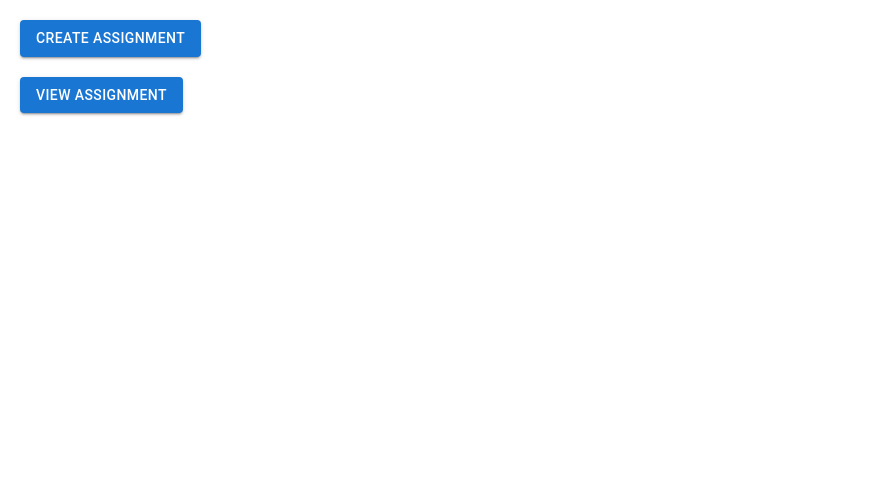
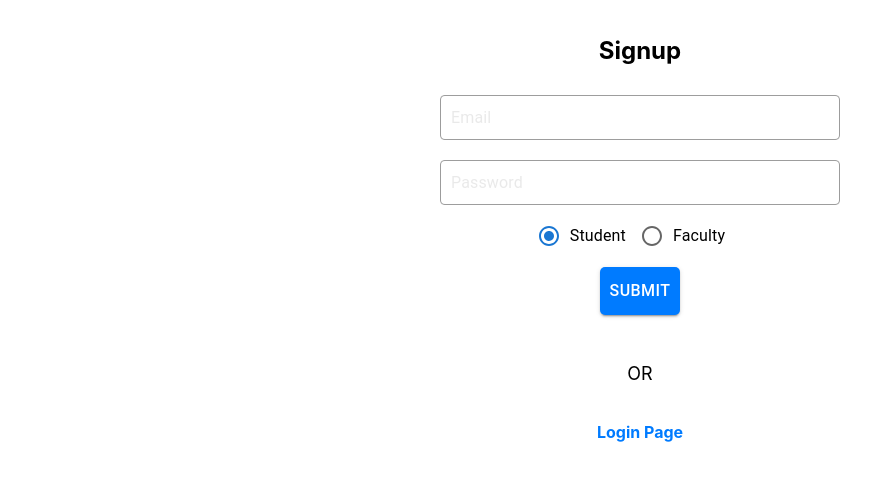
Before and after one commit to Pranav4399/CODIIS, a React (Create React App) app: page /signup in a window 1280 px wide. Shown: the top 480 px of the page, without its empty margins (0-884 px from the left). Built offline with nearby package versions, Linux system fonts and the light colour scheme.

Commit message:
Implemented login without protected routes

```diff
--- a/package.json
+++ b/package.json
@@ -13,12 +13,17 @@
     "bcrypt": "^5.1.0",
     "cors": "^2.8.5",
     "express": "^4.18.2",
+    "jsonwebtoken": "^9.0.1",
     "mongoose": "^7.4.1",
+    "nodemon": "^3.0.1",
     "react": "^18.2.0",
     "react-dom": "^18.2.0",
     "react-json-view-lite": "^0.9.7",
+    "react-router-dom": "^6.14.2",
     "react-scripts": "5.0.1",
+    "realm-web": "^2.0.0",
     "sass": "^1.64.1",
+    "universal-cookie": "^4.0.4",
     "web-vitals": "^2.1.4"
   },
   "scripts": {
--- a/src/App.js
+++ b/src/App.js
@@ -1,13 +1,27 @@
-import FacultyHome from './Faculty';
-import Login from './Login/Login';
-import StudentHome from './Student';
+// import './App.css'
+import { BrowserRouter as Router, Routes, Route } from "react-router-dom";
+import Login from "./pages/Login.page";
+import SignUp from "./pages/Signup.page";
+import Home from "./pages/Home.page";
+import { ProtectedRoute } from "./pages/ProtectedRoute";
 
 function App() {
   return (
     <div className="App">
-      {/* <Login /> */}
-      <FacultyHome />
-      {/* <StudentHome /> */}
+      <Router>
+        <Routes>
+          <Route path="/" element={<Login />} />
+          <Route path="/signup" element={<SignUp />} />
+          <Route
+            path="/home"
+            element={
+              // <ProtectedRoute>
+                <Home />
+              // </ProtectedRoute>
+            }
+          />
+        </Routes>
+      </Router>
     </div>
   );
 }
--- /dev/null
+++ b/src/Contexts/User.Context.js
@@ -0,0 +1,3 @@
+const AuthContext = createContext({
+    isLogged: false
+});
--- a/src/Faculty/createAssignment.js
+++ b/src/Faculty/createAssignment.js
@@ -36,6 +36,14 @@ export const CreateAssignment = () => {
       ...prev,
       assignmentName: e.target.value,
     }));
+  };
+
+  const handleDeleteQuestion = (index) => {
+    setDetails((prev) => {
+      const updatedQuestions = [...prev.questions];
+      updatedQuestions.splice(index, 1);
+      return { ...prev, questions: updatedQuestions };
+    });
   };
 
   const handleSave = () => {
@@ -80,6 +88,7 @@ export const CreateAssignment = () => {
         </Button>
       {details.questions.map((q, index) => (
         <div className="question-container" key={index}>
+          <Button variant="contained" onClick={() => handleDeleteQuestion(index)} className="delete-btn">Delete</Button>
           <TextField
             id="outlined-textarea"
             label="Question"
--- a/src/Faculty/faculty.scss
+++ b/src/Faculty/faculty.scss
@@ -11,7 +11,7 @@
         margin: 0 auto;
 
         .save-btn, .add-btn {
-          margin: 10px 0;
+          margin: 10px 10px 10px 0;
         }
 
         .question-container {
@@ -22,7 +22,7 @@
 
           .q-textbox {
             width: 100%;
-            margin-bottom: 10px;
+            margin: 10px 0;
           }
         }
       }
--- a/src/Login/Login.js
+++ /dev/null
@@ -1,47 +0,0 @@
-import React, { useState } from "react";
-import AuthService from "../Backend/AuthService";
-import "./Login.scss";
-
-const Login = () => {
-  const [username, setUsername] = useState("");
-  const [password, setPassword] = useState("");
-
-  const handleLogin = async (e) => {
-    e.preventDefault();
-
-    try {
-      const userData = { username, password };
-      const response = await AuthService.login(userData);
-      console.log(response); // You can handle the response here, e.g., redirect the user after successful login.
-    } catch (error) {
-      console.error("Login failed:", error);
-    }
-  };
-
-  return (
-    <div>
-      <h2 className="login-header">Login</h2>
-      <form onSubmit={handleLogin} className="login-form">
-        <label>
-          Username :
-          <input
-            type="text"
-            value={username}
-            onChange={(e) => setUsername(e.target.value)}
-          />
-        </label>
-        <label>
-          Password :
-          <input
-            type="password"
-            value={password}
-            onChange={(e) => setPassword(e.target.value)}
-          />
-        </label>
-        <button type="submit">Login</button>
-      </form>
-    </div>
-  );
-};
-
-export default Login;
--- a/src/Login/Login.scss
+++ /dev/null
@@ -1,18 +0,0 @@
-.login-header {
-    text-align: center;
-}
-
-.login-form {
-    display: flex;
-    flex-direction: column;
-    justify-content: center;
-    align-items: center;
-
-    label {
-        margin: 10px 0;
-    }
-
-    button {
-        width: 100px;
-    }
-}
--- /dev/null
+++ b/src/pages/Home.page.js
@@ -0,0 +1,27 @@
+import React from "react";
+import { useLocation, useNavigate } from "react-router-dom";
+import StudentHome from "../Student";
+import FacultyHome from "../Faculty";
+import { Button } from "@mui/material";
+import Cookies from "universal-cookie";
+
+function Home() {
+  const location = useLocation();
+  const navigate = useNavigate();
+  const cookies = new Cookies();
+
+  const handleLogout = () => {
+    cookies.remove("TOKEN", { path: "/" });
+    navigate('/');
+  }
+
+  return (
+    <div className="homepage">
+      <h1>Hello {location.state.id} and welcome to the home. Your role is {location.state.role}. Token is {location.state.token}</h1>
+      <Button variant="contained" onClick={handleLogout}>Logout</Button>
+      {location.state.role === "student" ? <StudentHome /> : <FacultyHome />}
+    </div>
+  );
+}
+
+export default Home;
--- /dev/null
+++ b/src/pages/Login.page.js
@@ -0,0 +1,70 @@
+import React, { useState } from "react";
+import axios from "axios";
+import { useNavigate, Link } from "react-router-dom";
+import "./Styles.scss"; // Import the SCSS file
+import { Button, TextField } from "@mui/material";
+import Cookies from "universal-cookie";
+
+function Login() {
+  const history = useNavigate();
+  const cookies = new Cookies();
+
+
+  const [email, setEmail] = useState("");
+  const [password, setPassword] = useState("");
+
+  async function submit(e) {
+    e.preventDefault();
+
+    try {
+      const res = await axios.post("http://localhost:8000/", {
+        email,
+        password,
+      });
+
+      if (res.data.status === "exist") {
+        cookies.set("TOKEN", res.data.token, {
+          path: "/",
+        });
+        history("/home", { state: { id: email, role: res.data.role, token: res.data.token } });
+      } else if (res.data.status === "notexist") {
+        alert("User has not signed up");
+      }
+    } catch (error) {
+      alert("Wrong details");
+      console.error(error);
+    }
+  }
+
+  return (
+    <div className="login-container">
+      <h1 className="login-title">Login</h1>
+
+      <form action="POST" onSubmit={submit}>
+        <TextField
+          type="email"
+          onChange={(e) => {
+            setEmail(e.target.value);
+          }}
+          placeholder="Email"
+        />
+        <TextField
+          type="password"
+          onChange={(e) => {
+            setPassword(e.target.value);
+          }}
+          placeholder="Password"
+        />
+        <Button variant="contained" type="submit">Submit</Button>
+      </form>
+
+      <br />
+      <p>OR</p>
+      <br />
+
+      <Link to="/signup">Signup Page</Link>
+    </div>
+  );
+}
+
+export default Login;
--- /dev/null
+++ b/src/pages/ProtectedRoute.js
@@ -0,0 +1,9 @@
+import { Navigate } from "react-router-dom";
+
+export const ProtectedRoute = ({ children }) => {
+  // if (!user) {
+  //   // user is not authenticated
+  //   return <Navigate to="/" />;
+  // }
+  // return children;
+};
--- /dev/null
+++ b/src/pages/Signup.page.js
@@ -0,0 +1,81 @@
+import React, { useEffect, useState } from "react";
+import axios from "axios";
+import { useNavigate, Link } from "react-router-dom";
+import { Button, TextField, RadioGroup, FormControlLabel, Radio } from "@mui/material";
+import "./Styles.scss"; // Import the SCSS file
+
+function SignUp() {
+  const history = useNavigate();
+
+  const [email, setEmail] = useState("");
+  const [password, setPassword] = useState("");
+  const [role, setRole] = useState("student");
+
+  async function submit(e) {
+    e.preventDefault();
+
+    try {
+      await axios
+        .post("http://localhost:8000/signup", {
+          email,
+          password,
+          role
+        })
+        .then((res) => {
+          if (res.data == "exist") {
+            alert("User already exists");
+          } else if (res.data == "notexist") {
+            history("/home", { state: { id: email, role: role } });
+          }
+        })
+        .catch((e) => {
+          alert("wrong details");
+          console.log(e);
+        });
+    } catch (e) {
+      console.log(e);
+    }
+  }
+
+  return (
+    <div className="signup-container">
+      <h1 className="signup-title">Signup</h1>
+
+      <form action="POST">
+        <TextField
+          type="email"
+          onChange={(e) => {
+            setEmail(e.target.value);
+          }}
+          placeholder="Email"
+        />
+        <TextField
+          type="password"
+          onChange={(e) => {
+            setPassword(e.target.value);
+          }}
+          placeholder="Password"
+        />
+        <RadioGroup
+          aria-labelledby="demo-controlled-radio-buttons-group"
+          name="controlled-radio-buttons-group"
+          onChange={(e) => setRole(e.target.value)}
+          value={role}
+          row
+        >
+          <FormControlLabel value="student" control={<Radio />} label="Student" />
+          <FormControlLabel value="faculty" control={<Radio />} label="Faculty" />
+        </RadioGroup>
+        <Button variant="contained" type="submit" onClick={submit}>Submit</Button>
+      </form>
+
+      <br />
+      <p>OR</p>
+      <br />
+
+      <Link to="/">Login Page</Link>
+    </div>
+  );
+}
+
+export default SignUp;
--- /dev/null
+++ b/src/pages/Styles.scss
@@ -0,0 +1,62 @@
+// Login.scss
+
+.login-container, .signup-container {
+  text-align: center;
+  margin: 0 auto;
+  max-width: 400px;
+  padding: 20px;
+
+  .login-title, .signup-title {
+    font-size: 24px;
+    font-weight: bold;
+    margin-bottom: 20px;
+  }
+
+  form {
+    display: flex;
+    flex-direction: column;
+    align-items: center;
+
+    .MuiTextField-root {
+      margin: 10px 0;
+      width: 100%;
+
+      input {
+        padding: 10px;
+        border: 1px solid #ccc;
+        border-radius: 5px;
+        &::placeholder {
+          color: #ccc;
+        }
+      }
+    }
+
+    .MuiButton-contained {
+      margin: 10px 0;
+      background-color: #007bff;
+      color: white;
+      border-radius: 5px;
+      font-size: 16px;
+      padding: 10px;
+      cursor: pointer;
+
+      &:hover {
+        background-color: #0056b3;
+      }
+    }
+  }
+
+  p {
+    font-size: 18px;
+  }
+
+  a {
+    color: #007bff;
+    text-decoration: none;
+    font-weight: bold;
+
+    &:hover {
+      text-decoration: underline;
+    }
+  }
+}
```
Also changed, not shown: 1 other file (tests, documents, lock files or other folders).
